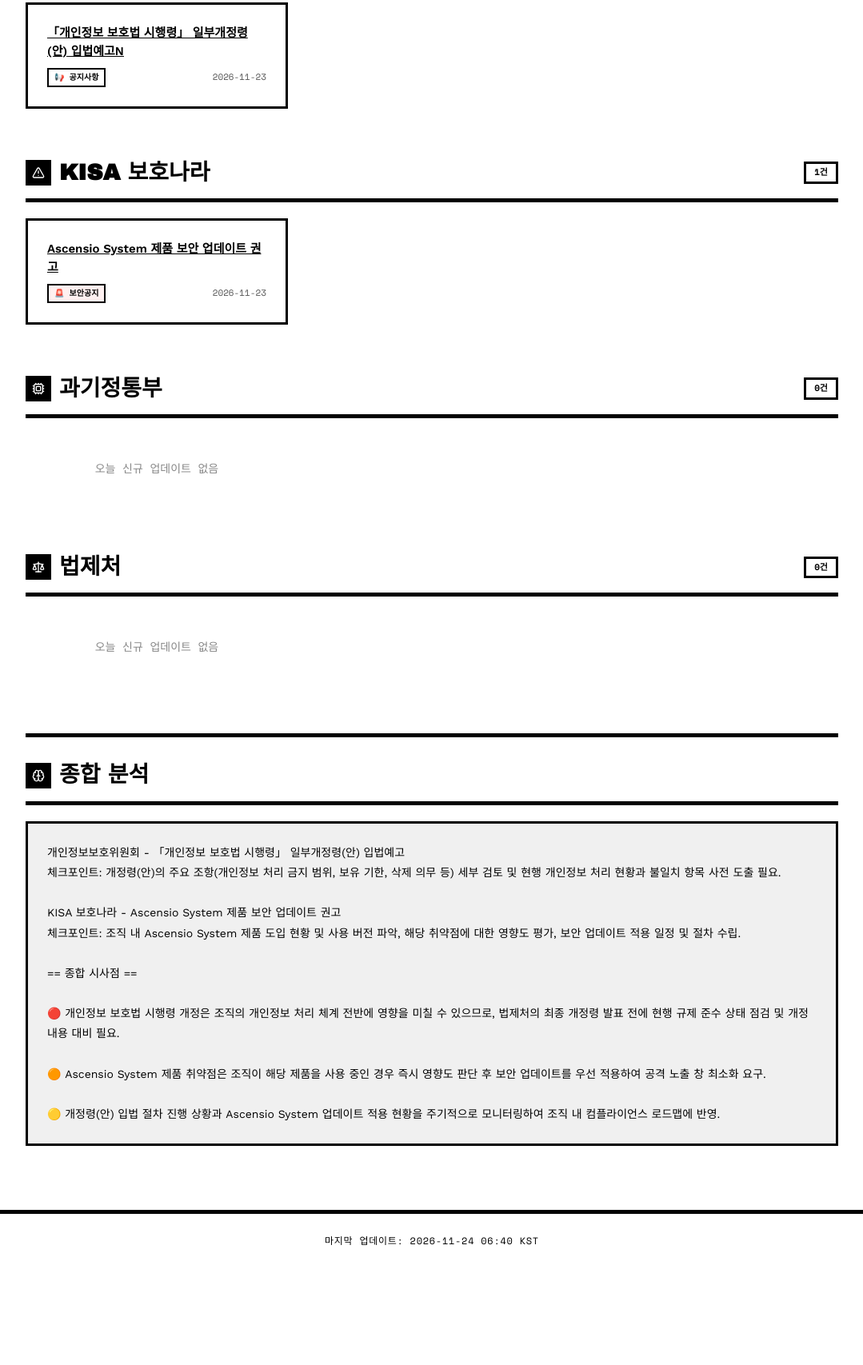
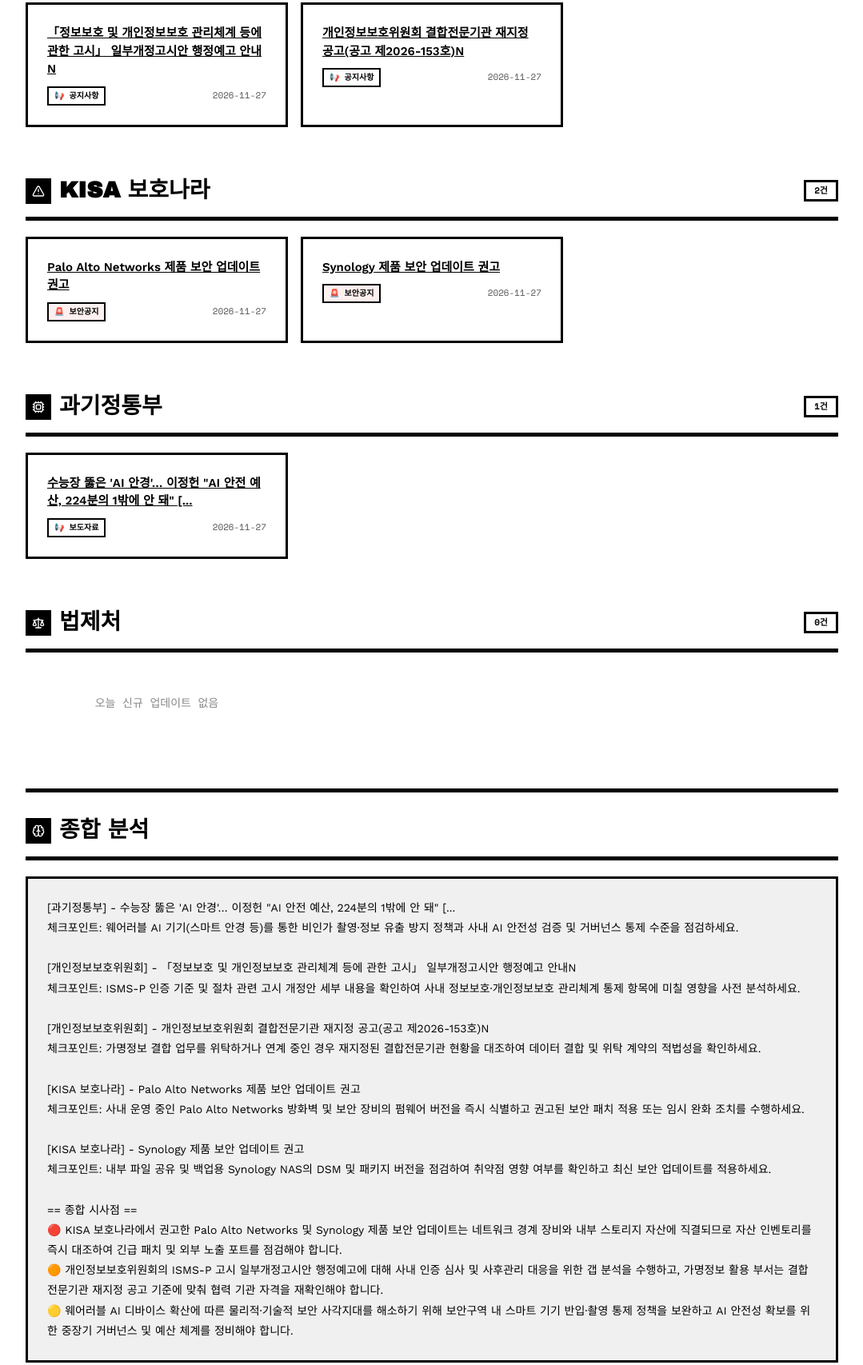
Before and after one commit to msjangsmc-hash/myorg-gov-monitor, a plain HTML site: page index.html in a window 1280 px wide. Shown: the part 222-1929 px from the top of the page at 80% size, without its empty margins (100-1179 px from the left). Before the commit the page ends 1808 px from the top, so only its background shows below. Drawn offline with nearby package versions, Linux system fonts and the light colour scheme.

Commit message:
chore: 정부기관 동향 업데이트 2026-11-28

```diff
--- a/index.html
+++ b/index.html
@@ -4,7 +4,7 @@
   <meta charset="UTF-8">
   <meta name="viewport" content="width=device-width, initial-scale=1.0">
   <meta name="robots" content="noindex, nofollow">
-  <title>정부기관 보안·법령 동향 — 2026-11-24</title>
+  <title>정부기관 보안·법령 동향 — 2026-11-28</title>
   <style>
     /* ── RawBlock Design System ── */
     @import url('https://fonts.googleapis.com/css2?family=Archivo+Black&family=Work+Sans:wght@400;600;700&family=Space+Mono:wght@400;700&display=swap');
@@ -84,8 +84,8 @@
         <i data-lucide="shield-check"></i>
         정부기관 보안·법령 동향
       </div>
-      <span class="header-date">2026년 11월 24일 (화)</span>
-      <span class="header-count">신규 2건</span>
+      <span class="header-date">2026년 11월 28일 (토)</span>
+      <span class="header-count">신규 5건</span>
     </div>
   </header>
 
@@ -104,15 +104,24 @@
       <div class="section-header">
         <span class="section-icon"><i data-lucide="shield"></i></span>
         <h2 class="section-title">개인정보보호위원회</h2>
-        <span class="section-badge">1건</span>
+        <span class="section-badge">2건</span>
       </div>
       <div class="cards">
 
       <article class="card">
-        <a class="card-title" href="https://www.pipc.go.kr/np/cop/bbs/selectBoardArticle.do?bbsId=BS061&mCode=C010010000&nttId=12665" target="_blank" rel="noopener noreferrer">「개인정보 보호법 시행령」 일부개정령(안) 입법예고N</a>
+        <a class="card-title" href="https://www.pipc.go.kr/np/cop/bbs/selectBoardArticle.do?bbsId=BS061&amp;mCode=C010010000&amp;nttId=12676" target="_blank" rel="noopener noreferrer">「정보보호 및 개인정보보호 관리체계 등에 관한 고시」 일부개정고시안 행정예고 안내N</a>
         <div class="card-meta">
           <span class="meta-badge press">📢 공지사항</span>
-          <span class="meta-date">2026-11-23</span>
+          <span class="meta-date">2026-11-27</span>
+        </div>
+
+      </article>
+
+      <article class="card">
+        <a class="card-title" href="https://www.pipc.go.kr/np/cop/bbs/selectBoardArticle.do?bbsId=BS061&amp;mCode=C010010000&amp;nttId=12675" target="_blank" rel="noopener noreferrer">개인정보보호위원회 결합전문기관 재지정 공고(공고 제2026-153호)N</a>
+        <div class="card-meta">
+          <span class="meta-badge press">📢 공지사항</span>
+          <span class="meta-date">2026-11-27</span>
         </div>
 
       </article>
@@ -123,15 +132,24 @@
       <div class="section-header">
         <span class="section-icon"><i data-lucide="alert-triangle"></i></span>
         <h2 class="section-title">KISA 보호나라</h2>
-        <span class="section-badge">1건</span>
+        <span class="section-badge">2건</span>
       </div>
       <div class="cards">
 
       <article class="card">
-        <a class="card-title" href="https://www.boho.or.kr/kr/bbs/view.do?searchCnd=&bbsId=B0000133&searchWrd=&menuNo=205020&pageIndex=1&categoryCode=&nttId=72321" target="_blank" rel="noopener noreferrer">Ascensio System 제품 보안 업데이트 권고</a>
+        <a class="card-title" href="https://www.boho.or.kr/kr/bbs/view.do?searchCnd=&amp;bbsId=B0000133&amp;searchWrd=&amp;menuNo=205020&amp;pageIndex=1&amp;categoryCode=&amp;nttId=72332" target="_blank" rel="noopener noreferrer">Palo Alto Networks 제품 보안 업데이트 권고</a>
         <div class="card-meta">
           <span class="meta-badge alert">🚨 보안공지</span>
-          <span class="meta-date">2026-11-23</span>
+          <span class="meta-date">2026-11-27</span>
+        </div>
+
+      </article>
+
+      <article class="card">
+        <a class="card-title" href="https://www.boho.or.kr/kr/bbs/view.do?searchCnd=&amp;bbsId=B0000133&amp;searchWrd=&amp;menuNo=205020&amp;pageIndex=1&amp;categoryCode=&amp;nttId=72331" target="_blank" rel="noopener noreferrer">Synology 제품 보안 업데이트 권고</a>
+        <div class="card-meta">
+          <span class="meta-badge alert">🚨 보안공지</span>
+          <span class="meta-date">2026-11-27</span>
         </div>
 
       </article>
@@ -142,10 +160,18 @@
       <div class="section-header">
         <span class="section-icon"><i data-lucide="cpu"></i></span>
         <h2 class="section-title">과기정통부</h2>
-        <span class="section-badge">0건</span>
+        <span class="section-badge">1건</span>
       </div>
       <div class="cards">
-        <p class="empty">오늘 신규 업데이트 없음</p>
+
+      <article class="card">
+        <a class="card-title" href="https://news.skbroadband.com/news/articleView.html?idxno=244426" target="_blank" rel="noopener noreferrer">수능장 뚫은 &#x27;AI 안경&#x27;… 이정헌 &quot;AI 안전 예산, 224분의 1밖에 안 돼&quot; [...</a>
+        <div class="card-meta">
+          <span class="meta-badge press">📢 보도자료</span>
+          <span class="meta-date">2026-11-27</span>
+        </div>
+
+      </article>
       </div>
     </section>
 
@@ -165,24 +191,30 @@
         <span class="section-icon"><i data-lucide="brain"></i></span>
         <h2 class="section-title">종합 분석</h2>
       </div>
-      <pre class="analysis-body">개인정보보호위원회 - 「개인정보 보호법 시행령」 일부개정령(안) 입법예고
-체크포인트: 개정령(안)의 주요 조항(개인정보 처리 금지 범위, 보유 기한, 삭제 의무 등) 세부 검토 및 현행 개인정보 처리 현황과 불일치 항목 사전 도출 필요.
+      <pre class="analysis-body">[과기정통부] - 수능장 뚫은 &#x27;AI 안경&#x27;… 이정헌 &quot;AI 안전 예산, 224분의 1밖에 안 돼&quot; [...
+체크포인트: 웨어러블 AI 기기(스마트 안경 등)를 통한 비인가 촬영·정보 유출 방지 정책과 사내 AI 안전성 검증 및 거버넌스 통제 수준을 점검하세요.
 
-KISA 보호나라 - Ascensio System 제품 보안 업데이트 권고
-체크포인트: 조직 내 Ascensio System 제품 도입 현황 및 사용 버전 파악, 해당 취약점에 대한 영향도 평가, 보안 업데이트 적용 일정 및 절차 수립.
+[개인정보보호위원회] - 「정보보호 및 개인정보보호 관리체계 등에 관한 고시」 일부개정고시안 행정예고 안내N
+체크포인트: ISMS-P 인증 기준 및 절차 관련 고시 개정안 세부 내용을 확인하여 사내 정보보호·개인정보보호 관리체계 통제 항목에 미칠 영향을 사전 분석하세요.
+
+[개인정보보호위원회] - 개인정보보호위원회 결합전문기관 재지정 공고(공고 제2026-153호)N
+체크포인트: 가명정보 결합 업무를 위탁하거나 연계 중인 경우 재지정된 결합전문기관 현황을 대조하여 데이터 결합 및 위탁 계약의 적법성을 확인하세요.
+
+[KISA 보호나라] - Palo Alto Networks 제품 보안 업데이트 권고
+체크포인트: 사내 운영 중인 Palo Alto Networks 방화벽 및 보안 장비의 펌웨어 버전을 즉시 식별하고 권고된 보안 패치 적용 또는 임시 완화 조치를 수행하세요.
+
+[KISA 보호나라] - Synology 제품 보안 업데이트 권고
+체크포인트: 내부 파일 공유 및 백업용 Synology NAS의 DSM 및 패키지 버전을 점검하여 취약점 영향 여부를 확인하고 최신 보안 업데이트를 적용하세요.
 
 == 종합 시사점 ==
-
-🔴 개인정보 보호법 시행령 개정은 조직의 개인정보 처리 체계 전반에 영향을 미칠 수 있으므로, 법제처의 최종 개정령 발표 전에 현행 규제 준수 상태 점검 및 개정 내용 대비 필요.
-
-🟠 Ascensio System 제품 취약점은 조직이 해당 제품을 사용 중인 경우 즉시 영향도 판단 후 보안 업데이트를 우선 적용하여 공격 노출 창 최소화 요구.
-
-🟡 개정령(안) 입법 절차 진행 상황과 Ascensio System 업데이트 적용 현황을 주기적으로 모니터링하여 조직 내 컴플라이언스 로드맵에 반영.</pre>
+🔴 KISA 보호나라에서 권고한 Palo Alto Networks 및 Synology 제품 보안 업데이트는 네트워크 경계 장비와 내부 스토리지 자산에 직결되므로 자산 인벤토리를 즉시 대조하여 긴급 패치 및 외부 노출 포트를 점검해야 합니다.
+🟠 개인정보보호위원회의 ISMS-P 고시 일부개정고시안 행정예고에 대해 사내 인증 심사 및 사후관리 대응을 위한 갭 분석을 수행하고, 가명정보 활용 부서는 결합전문기관 재지정 공고 기준에 맞춰 협력 기관 자격을 재확인해야 합니다.
+🟡 웨어러블 AI 디바이스 확산에 따른 물리적·기술적 보안 사각지대를 해소하기 위해 보안구역 내 스마트 기기 반입·촬영 통제 정책을 보완하고 AI 안전성 확보를 위한 중장기 거버넌스 및 예산 체계를 정비해야 합니다.</pre>
     </section>
   </main>
 
   <footer class="site-footer">
-    마지막 업데이트: 2026-11-24 06:40 KST
+    마지막 업데이트: 2026-11-28 06:40 KST
   </footer>
   <script src="https://unpkg.com/lucide@latest/dist/umd/lucide.min.js"></script>
   <script>lucide.createIcons();</script>
```
